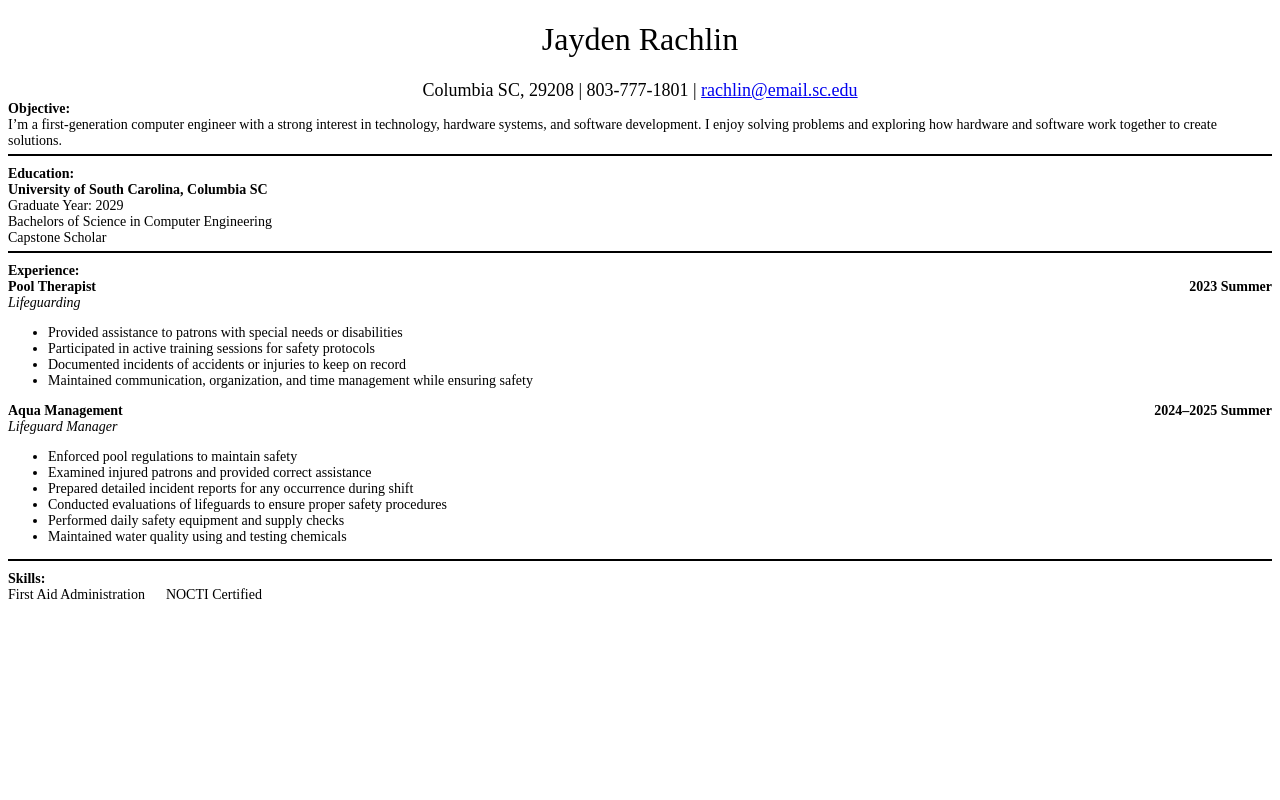
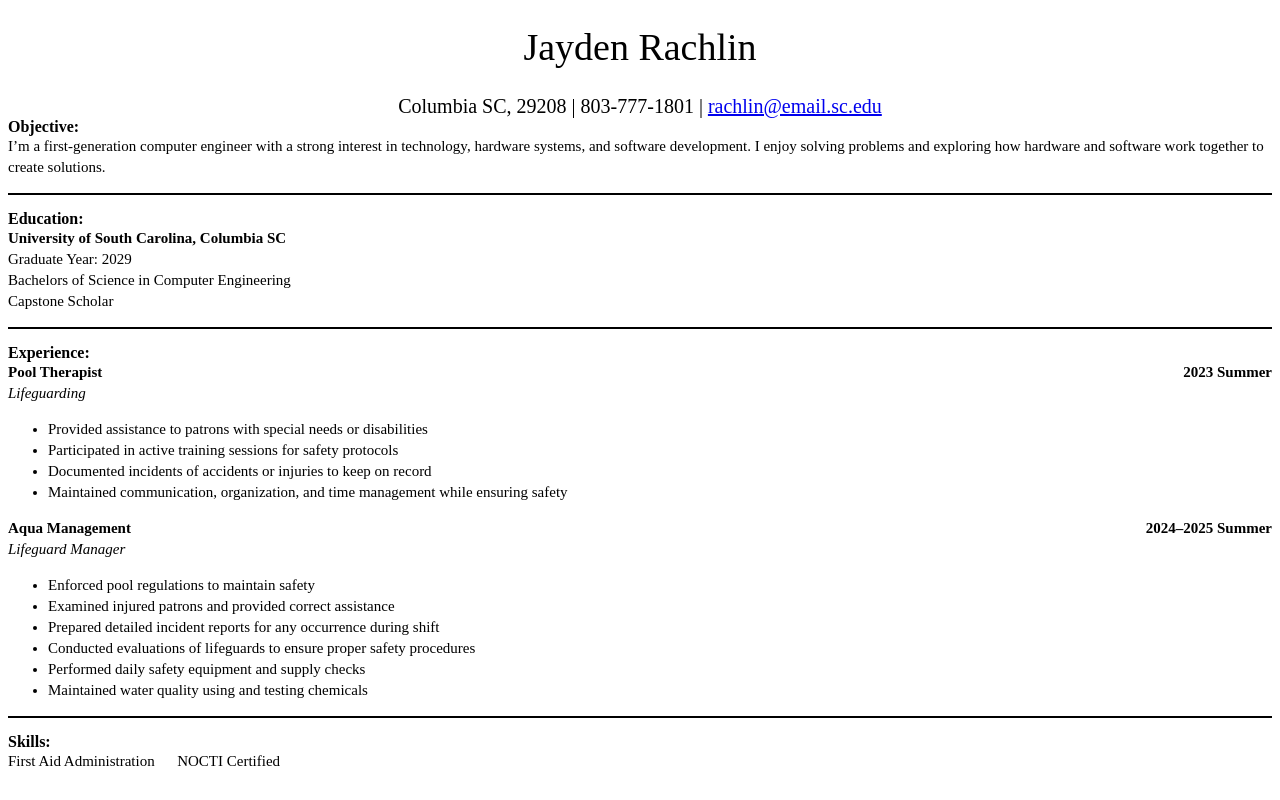
Before and after one commit to JaydenRachlin/JaydenRachlin.github.io, a plain HTML site: page resume.html in a window 1280 px wide. Drawn offline with Linux system fonts and the light colour scheme.

Commit message:
Update resumestyle.css

```diff
--- a/resumestyle.css
+++ b/resumestyle.css
@@ -2,14 +2,14 @@
 .name {
   text-align: center;
   font-family: "Times New Roman", serif;
-  font-size: 32px; /* slightly bigger */
+  font-size: 38px; /* bigger name */
   font-weight: normal;
 }
 
 .contact {
   text-align: center;
   font-family: "Times New Roman", serif;
-  font-size: 18px; /* slightly bigger */
+  font-size: 20px; /* bigger contact info */
 }
 
 .contact a {
@@ -19,14 +19,15 @@
 /* Section titles */
 .section-title {
   font-family: "Times New Roman", serif;
-  font-size: 14px; /* slightly bigger */
+  font-size: 16px; /* bigger section title */
   font-weight: bold;
 }
 
 /* Section content */
 .section-content {
   font-family: "Times New Roman", serif;
-  font-size: 14px; /* slightly bigger */
+  font-size: 15px; /* bigger content */
+  line-height: 1.4;
 }
 
 /* Italics for roles */
@@ -40,10 +41,9 @@ em {
   font-weight: bold;
 }
 
-/* HR lines under sections only */
-.section hr,
+/* HR lines */
 hr {
   border: 1px solid black;
-  margin-top: 5px;
-  margin-bottom: 10px;
+  margin-top: 15px;
+  margin-bottom: 15px;
 }
```
